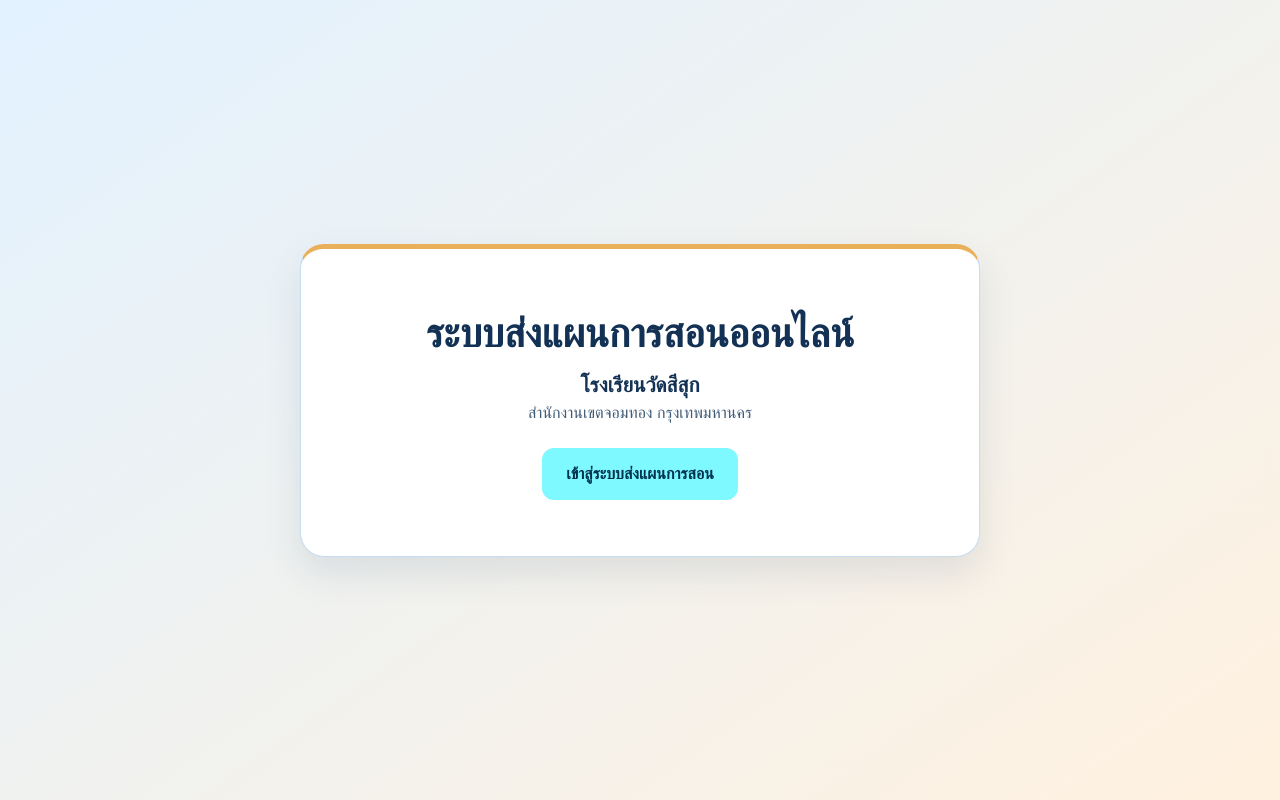
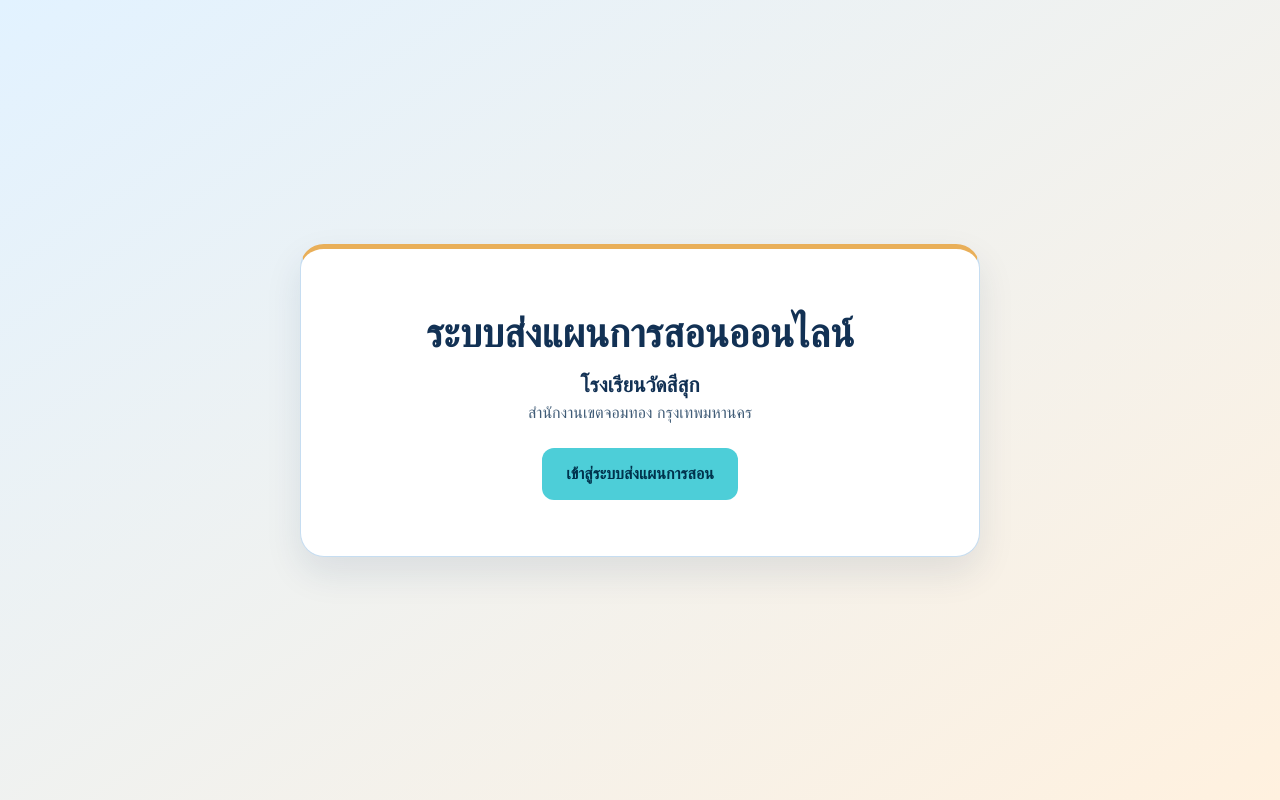
Before and after one commit to SeesukSchool/LPA, a plain HTML site: page index.html in a window 1280 px wide. In both pictures the pointer is over the link "เข้าสู่ระบบส่งแผนการสอน". Drawn offline with Linux system fonts and the light colour scheme.

Commit message:
index.html

```diff
--- a/index.html
+++ b/index.html
@@ -57,7 +57,7 @@
   text-decoration: none;
 }
 
-    .button:hover { background: #7DF9FF; }
+    .button:hover { background: #4DCED8; }
     .button:focus-visible { outline: 3px solid #d78d22; outline-offset: 4px; }
   </style>
 </head>
```
